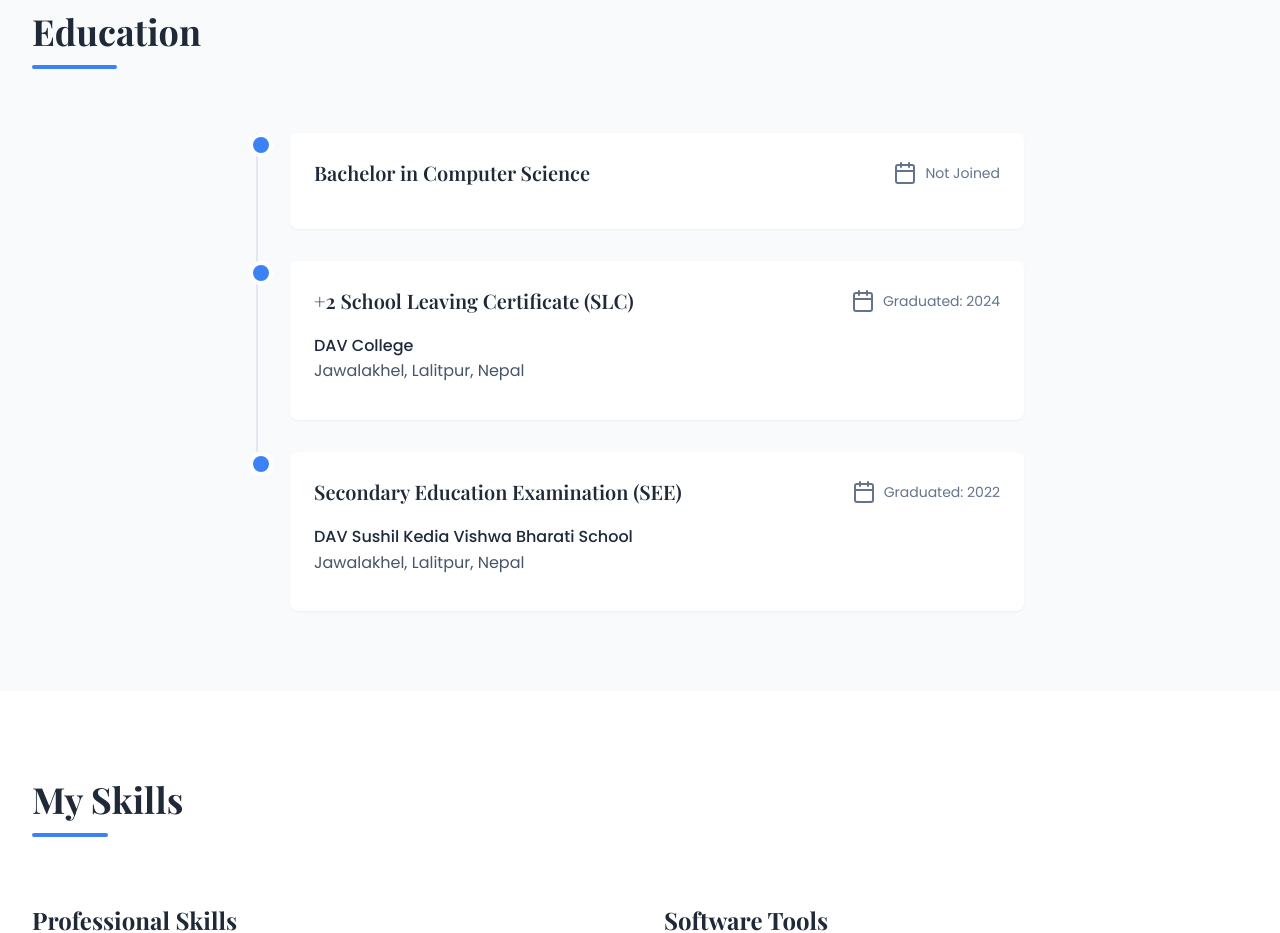
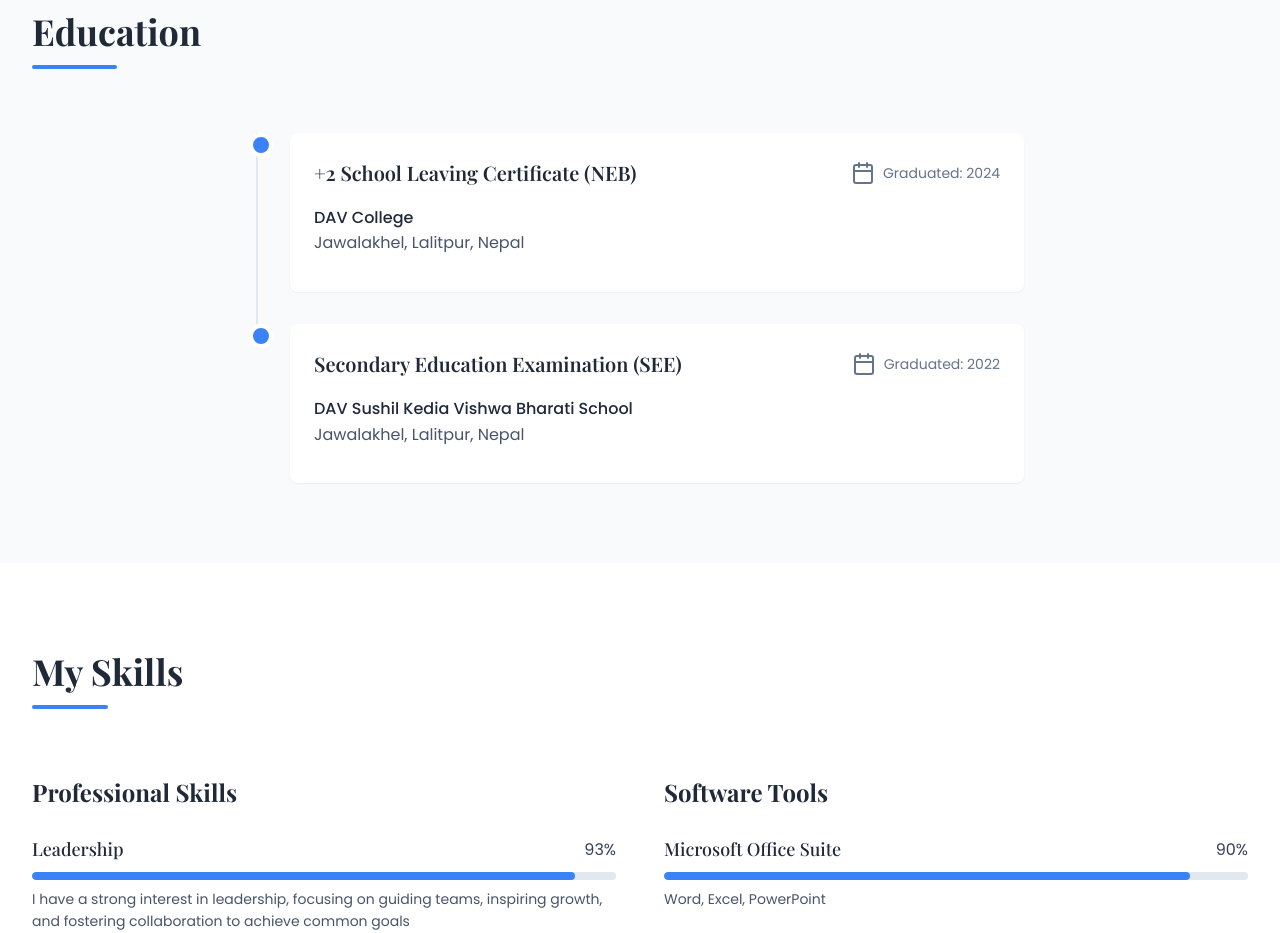
Before and after one commit to shresthagitaaryaa04/portfolio-website, a plain HTML site: page index.html in a window 1280 px wide. Shown: the part 2009-2942 px from the top of the page. Drawn offline with nearby package versions, Linux system fonts and the light colour scheme.

Commit message:
Edu change

```diff
--- a/index.html
+++ b/index.html
@@ -164,7 +164,7 @@
         <div class="container">
             <h2 class="section-title">Education</h2>
             <div class="timeline">
-                <div class="timeline-item">
+                <!--div class="timeline-item">
                     <div class="timeline-content">
                         <div class="timeline-header">
                             <h3>Bachelor in Computer Science </h3>
@@ -176,11 +176,11 @@
                         <p class="institution"></p>
                         <p class="location"></p>
                     </div>
-                </div>
+                </div-->
                 <div class="timeline-item">
                     <div class="timeline-content">
                         <div class="timeline-header">
-                            <h3>+2 School Leaving Certificate (SLC)</h3>
+                            <h3>+2 School Leaving Certificate (NEB)</h3>
                             <div class="period">
                                 <i data-feather="calendar"></i>
                                 Graduated: 2024
```
